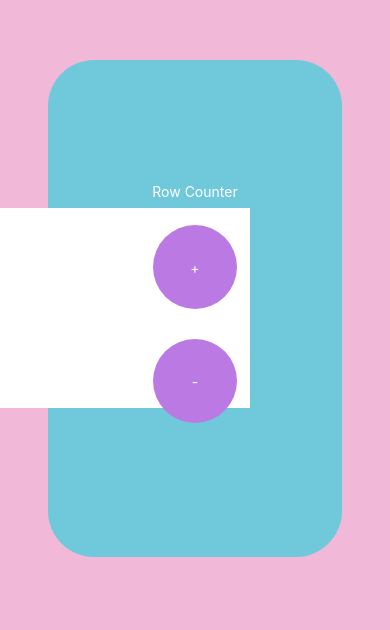
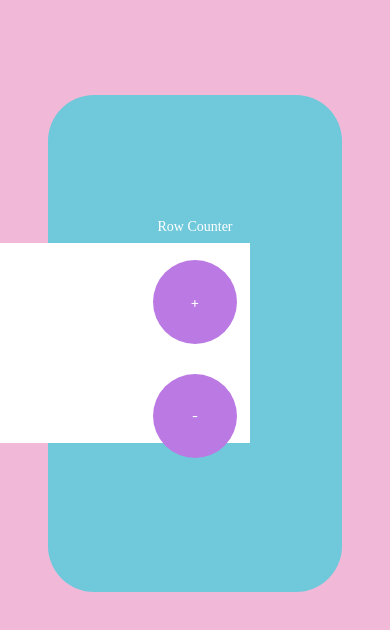
Before and after one commit to dpearyer/FiberCanvas, a React Native app in the folder FiberCanvas/: screen / in a window 390 px wide. Shown: the part 114-744 px from the top of the page. Built offline with nearby package versions, Linux system fonts and the light colour scheme.

Commit message:
trying to add fonts

```diff
--- a/FiberCanvas/App.js
+++ b/FiberCanvas/App.js
@@ -1,6 +1,8 @@
 import React from 'react';
 import { StatusBar } from 'expo-status-bar';
 import { Button, StyleSheet, Text, View, Pressable } from 'react-native';
+
+
 
 export default function App() {
   return (
@@ -9,6 +11,7 @@ export default function App() {
       <View className='counter' style={styles.counter}>
         <Text className='counterName' style={styles.counterName}>Row Counter</Text>
         <View className='Display' style={styles.Display}></View>
+
 
          <Pressable style={styles.button} >
           <Text style={styles.Sign}>+</Text>
@@ -29,13 +32,16 @@ const styles = StyleSheet.create({
     backgroundColor: '#F1B8D7',
     alignItems: 'center',
     justifyContent: 'center',
+    paddingTop: 70,
   },
   counterName:{
     textAlign:'center',
     marginTop: 5,
     marginBottom:10,
     color: 'white',
-    fontSize: '18'
+    fontSize: '18',
+    fontFamily: 'Patrick Hand-Cursive',
+
   },
   counter:{
     width: 294,
```
Also changed, not shown: FiberCanvas/assets/fonts/PatrickHand-Regular.ttf (added).
